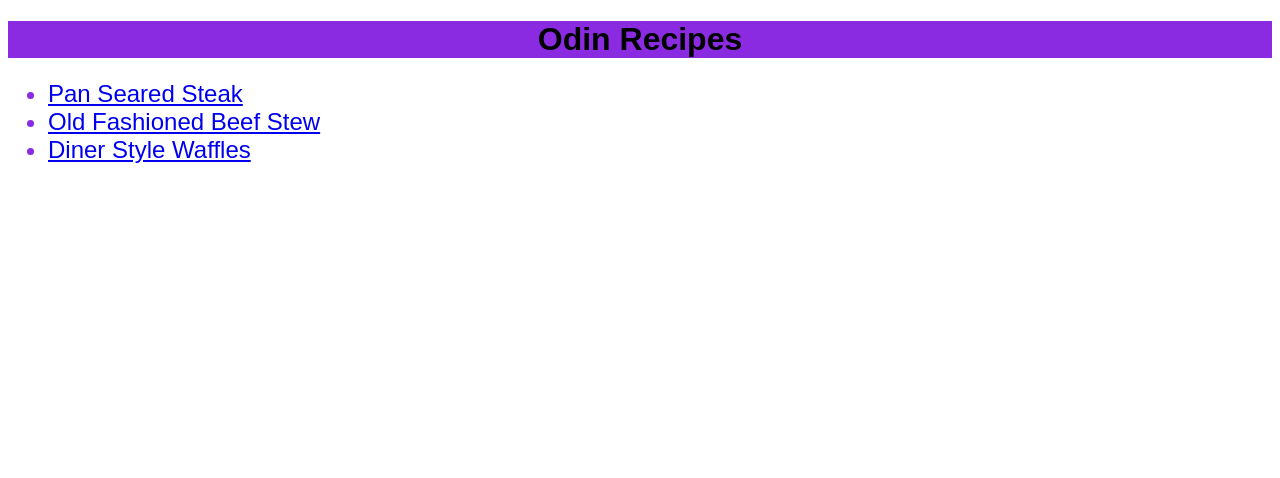
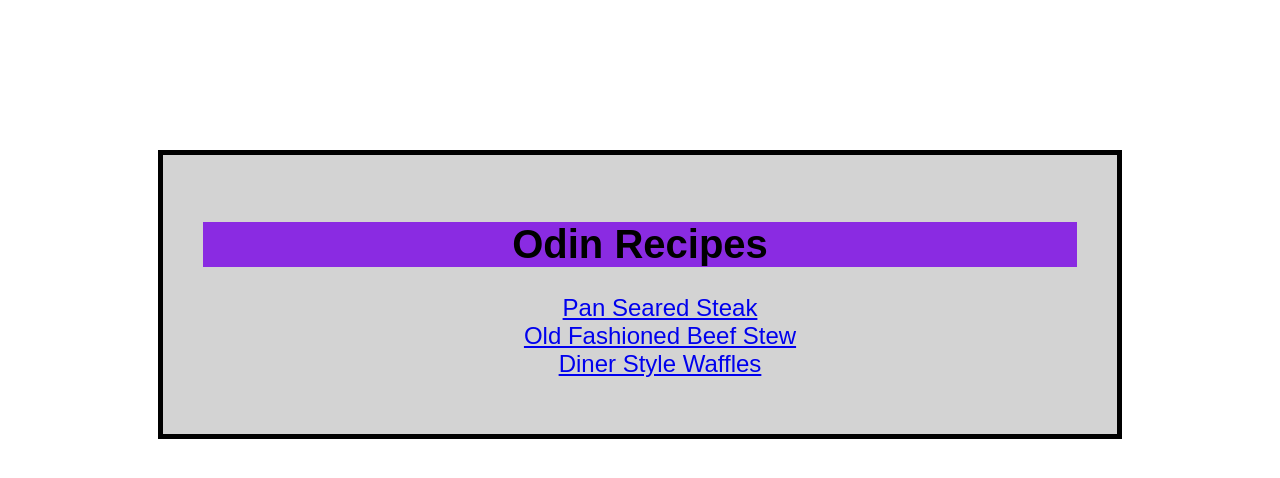
Before and after one commit to erickt2000/odin-recipes, a plain HTML site: page index.html in a window 1280 px wide. Drawn offline with Linux system fonts and the light colour scheme.

Commit message:
Add changes to HTML/CSS

```diff
--- a/index.html
+++ b/index.html
@@ -7,12 +7,14 @@
 </head>
 
 <body>
-    <h1>Odin Recipes</h1>
-    <ul>
-        <li><a href="recipes/steak.html">Pan Seared Steak</a></li>
-        <li><a href="recipes/beefstew.html">Old Fashioned Beef Stew</a></li>
-        <li><a href="recipes/waffles.html">Diner Style Waffles</a></li>
-    </ul>
+    <div class="box">
+        <h1 class="title">Odin Recipes</h1>
+        <ul>
+            <li><a href="recipes/steak.html">Pan Seared Steak</a></li>
+            <li><a href="recipes/beefstew.html">Old Fashioned Beef Stew</a></li>
+            <li><a href="recipes/waffles.html">Diner Style Waffles</a></li>
+        </ul>
+    </div>
 </body>
 
 </html>
--- a/recipe-page.css
+++ b/recipe-page.css
@@ -1,8 +1,25 @@
+html {
+    box-sizing: border-box;
+}
+
+* {
+    box-sizing: inherit;
+}
+
+.box {
+    border: 5px solid black;
+    margin: 150px;
+    padding: 40px;
+    background-color: lightgrey;
+
+}
+
 h1 {
     background-color: blueviolet;
     color: black;
     text-align: center;
     font-family: Arial, Helvetica, sans-serif;
+    font-size: 40px;
 }
 
 li {
@@ -10,3 +27,8 @@ li {
     font-size: 24px;
     font-family: Arial, Helvetica, sans-serif;
 }
+
+ul {
+    text-align: center;
+    list-style-type: none;
+}
```
